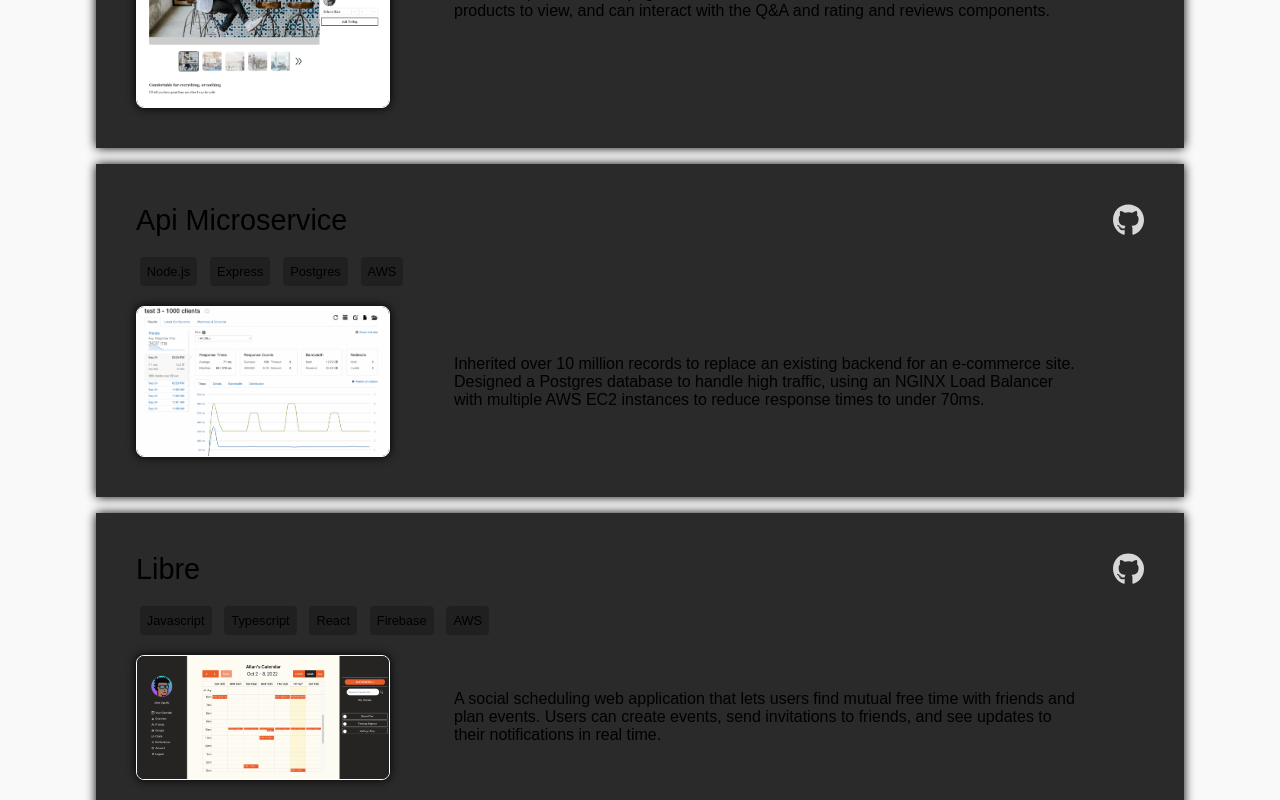
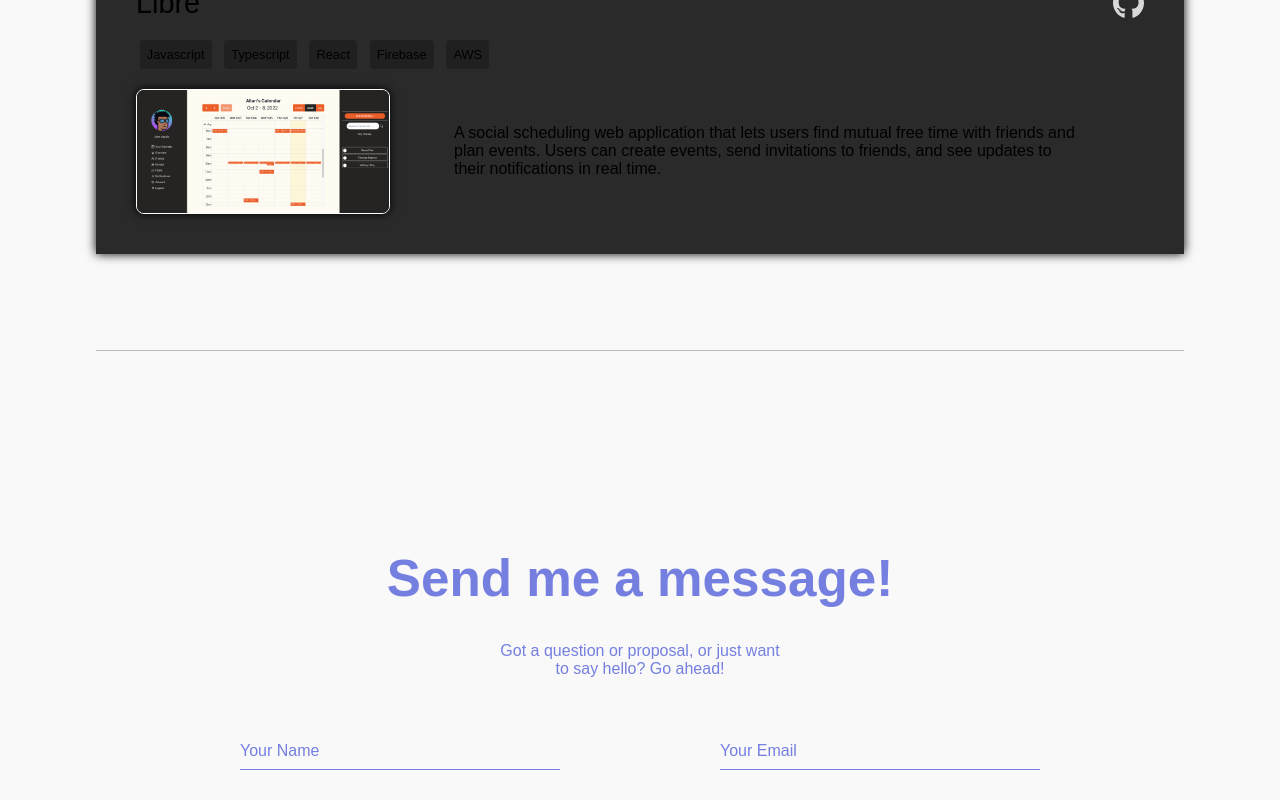
Before and after one commit to dantan510/portfolio-site, a React app: page / in a window 1280 px wide. Shown: the part 2742-3542 px from the top of the page. Built offline with nearby package versions, Linux system fonts and the light colour scheme.

Commit message:
Finish contact component

```diff
--- a/src/App.js
+++ b/src/App.js
@@ -15,22 +15,22 @@ const openLink = (url) => {
 
 const App = () => {
 
-  // const myRef = useRef(null)
-
-  // const executeScroll = (id) => {
-  //   const element = document.getElementById(id)
-  //   if (element) { myRef.current.scrollIntoView({ behavior: 'smooth' })}
-  // }
+  const executeScroll = (id) => {
+    const element = document.getElementById(id)
+    if (element) { element.scrollIntoView({ behavior: 'smooth' }) }
+  }
 
   return (
+
+
     <div className='app'>
-      <Header />
-      <Home openLink={openLink} />
-      <About />
+      <Header executeScroll={executeScroll}/>
+      <Home openLink={openLink} executeScroll={executeScroll}/>
+      {/* <About /> */}
       <Work />
       <Projects openLink={openLink} />
       <Contact openLink={openLink} />
-      <Footer />
+      {/* <Footer /> */}
     </div>
 
   )
--- a/src/pages/Contact.js
+++ b/src/pages/Contact.js
@@ -1,12 +1,15 @@
 import React, { useState, useRef, useEffect } from 'react';
 import { FontAwesomeIcon } from '@fortawesome/react-fontawesome'
-import { faGithub, faLinkedin } from "@fortawesome/free-brands-svg-icons"
+import { faGithub, faLinkedin, faArrowRightLong } from "@fortawesome/free-brands-svg-icons"
 import { faCopy, faDownload, faCheck } from '@fortawesome/free-solid-svg-icons'
+import emailjs from '@emailjs/browser'
+import { useForm } from 'react-hook-form'
+
 // import { resume } from '../images/resume.pdf'
 
 import '../styles/contact.css'
 
-const Contact = ({openLink}) => {
+const Contact = ({ openLink }) => {
   const [isCopied, setIsCopied] = useState(false)
 
   useEffect(() => {
@@ -18,11 +21,74 @@ const Contact = ({openLink}) => {
     }
   })
 
+  const {
+    register,
+    handleSubmit,
+    reset,
+    formState: { errors }
+  } = useForm();
+
+  const [disabled, setDisabled] = useState(false);
+  const [alertInfo, setAlertInfo] = useState({
+    display: false,
+    message: '',
+    type: '',
+  });
+
+
+  // Shows alert message for form submission feedback
+  const toggleAlert = (message, type) => {
+    setAlertInfo({ display: true, message, type });
+
+    // Hide alert after 5 seconds
+    setTimeout(() => {
+      setAlertInfo({ display: false, message: '', type: '' });
+    }, 5000);
+  };
+
+  // Function called on submit that uses emailjs to send email of valid contact form
+  const onSubmit = async (data) => {
+    // Destrcture data object
+    const { name, email, subject, message } = data;
+    try {
+      // Disable form while processing submission
+      setDisabled(true);
+
+      const templateParams = {
+        name,
+        email,
+        message
+      };
+
+      await emailjs.send(
+        process.env.REACT_APP_SERVICE_ID,
+        process.env.REACT_APP_TEMPLATE_ID,
+        templateParams,
+        process.env.REACT_APP_PUBLIC_KEY
+      );
+
+      // Display success alert
+      toggleAlert('Form submission was successful!', 'success');
+    } catch (e) {
+      console.error(e);
+      // Display error alert
+      toggleAlert('Uh oh. Something went wrong.', 'danger');
+    } finally {
+      // Re-enable form submission
+      setDisabled(false);
+      // Reset contact form fields after submission
+      reset();
+    }
+  };
+
+
   return (
     <div className='contact-container' id='contact'>
-      <div className='contact-title'>Contact</div>
-      <div>Please reach out regarding employment and networking opportunities. All inquires are welcome.</div>
-      <div className='contact-box'>
+      <div className='contact-header'>
+        <h1 className='contact-title'>Send me a message!</h1>
+        <div className='contact-sub'>Got a question or proposal, or just want <br /> to say hello? Go ahead!</div>
+      </div>
+      {/* <div className='contact-box'>
         <div className='contact-info'>
           <div className='email'>dantan510@gmail.com</div>
           <FontAwesomeIcon className={`icon ${isCopied ? 'check-icon copied' : 'copy-icon'}`} icon={isCopied ? faCheck : faCopy} onClick={() => {
@@ -34,10 +100,103 @@ const Contact = ({openLink}) => {
           <div className='download' onClick={() => openLink('https://drive.google.com/file/d/1Bp4YqqC35n3wIc6tdJTcYnQ2w3kQxz0u/view?usp=sharing')} >Download My Resume Here</div>
           <FontAwesomeIcon icon={faDownload} />
         </div>
-      </div>
+      </div> */}
+      <form className='form-container' onSubmit={handleSubmit(onSubmit)} noValidate>
+        <div className='form-wrapper'>
+          {/* form name */}
+          <div className='form-name input-data'>
+            <input
+              type='text'
+              name='name'
+              placeholder=''
+              {...register('name', {
+                required: { value: true, message: 'Please enter your name' },
+                maxLength: {
+                  value: 30,
+                  message: 'Please use 30 characters or less'
+                }
+              })}
+            ></input>
+            <label>Your Name</label>
+            {errors.name && <span className='error-message'>{errors.name.message}</span>}
+          </div>
+          {/* form email */}
+          <div className='form-email input-data'>
+            <input
+              placeholder=''
+              type='email'
+              name='email'
+              {...register('email', {
+                required: true,
+                pattern: /^[a-zA-Z0-9.!#$%&’*+/=?^_`{|}~-]+@[a-zA-Z0-9-]+(?:\.[a-zA-Z0-9-]+)*$/
+              })}
+            ></input>
+            <label>Your Email</label>
+            {errors.email && (
+              <span className='error-message'>Please enter a valid email address</span>
+            )}
+          </div>
+        </div>
+        {/* form message */}
+        <div className='form-message input-data'>
+          <textarea
+            placeholder=''
+            rows={1}
+            name='message'
+            {...register('message', {
+              required: true
+            })}
+          ></textarea>
+          <label>Your Message</label>
+          {errors.message && <span className='error-message'>Please enter a message</span>}
+        </div>
+        {/* button */}
+        <button className='submit-button' type='submit'>
+          SHOOT
+          <svg id='right-arrow' xmlns="http://www.w3.org/2000/svg" width="55" height="20" viewBox="0 0 72 22">
+            <path fill="none" stroke="#747fe0" strokeWidth="2" d="M.043 11.119h70.714M60.917 1.319l9.8 9.8-9.8 9.8" />
+          </svg>
+        </button>
+      </form>
+      {alertInfo.display && (
+        <div className={`alert alert-${alertInfo.type} alert-dismissible mt-5`} role='alert'>
+          {alertInfo.message}
+          <button
+            type='button'
+            className='btn-close'
+            data-bs-dismiss='alert'
+            aria-label='Close'
+            onClick={() =>
+              setAlertInfo({ display: false, message: '', type: '' })
+            } // Clear the alert when close button is clicked
+          ></button>
+        </div>
+      )}
     </div>
   )
 
 }
 
+{/* <div className='contact-container' id='contact'>
+  <div className='contact-header'>
+    <h1 className='contact-title'>Send me a message!</h1>
+    <div className='contact-sub'>Got a question or proposal, or just want <br /> to say hello? Go ahead!</div>
+  </div>
+  <div className='contact-form'>
+    <div className='form-name-email'>
+      <div className='form-name'>
+        <label for='name'>Your Name</label>
+        <input id='name' placeholder='Enter your name' type='text' name='name' required='required'></input>
+      </div>
+      <div className='form-email'>
+        <label for='email'>Email Address</label>
+        <input id='email' placeholder='Enter your email address' type='email' name='_replyto' required='required'></input>
+      </div>
+    </div>
+    <div className='form-message'>
+      <label>Your Message</label>
+      <textarea placeholder='Hi, I would love to contact you for...' name='message' required='required' minlength='10'></textarea>
+    </div>
+  </div> */}
+
 export default Contact
--- a/src/styles/app.css
+++ b/src/styles/app.css
@@ -1,9 +1,9 @@
-body, html {
-  width: 100%;
-  margin: auto;
+body {
+  margin: 0;
+  padding: 0;
 }
 
-.app {
+/* .app {
   display: flex;
   flex-direction: column;
-}
+} */
--- a/src/styles/contact.css
+++ b/src/styles/contact.css
@@ -1,44 +1,115 @@
+:root {
+  --purple: #747fe0;
+}
+
 .contact-container {
+  min-height: 100vh;
   display: flex;
   flex-direction: column;
+  justify-content: center;
   align-items: center;
-  gap: 1em;
-  margin: 0 6em;
-  padding: 5em 0;
-  border-bottom: 1px solid #bbbbbb;
+  gap: 4em;
+  /* border-bottom: 1px solid var(--purple); */
+}
+
+.contact-header {
+  color: var(--purple);
+  text-align: center;
 }
 
 .contact-title {
-  font-size: 2em;
+  font-size: 3.2em;
+}
+
+.form-container {
+  display: flex;
+  flex-direction: column;
+  gap: 4em;
+}
+
+.form-wrapper {
+  display: flex;
+  flex-direction: row;
+  gap: 10em;
+}
+
+input,
+textarea {
+  height: 100%;
+  width: 100%;
+  background-color: #F9F9F9;
+  padding-bottom: 0.5em;
+  outline: none;
+  border: none;
+  border-bottom: 1px solid var(--purple);
+  font-size: 1em;
+  box-sizing: border-box;
+}
+
+textarea {
+  resize: none;
+}
+
+label {
+  color: var(--purple);
+  position: absolute;
+  pointer-events: none;
+  transition: all 0.4s ease;
+}
+
+.form-message {
+  position: relative;
+}
+
+.form-message label {
+  left: 0;
+}
+
+input:focus:valid~label,
+textarea:focus:valid~label,
+input:not(:placeholder-shown)~label,
+textarea:not(:placeholder-shown)~label {
+  transform: translateY(-25px);
+}
+
+.form-name,
+.form-email {
+  display: flex;
+  flex-direction: column;
+  width: 20em;
+}
+
+.input-data input:-webkit-autofill {
+  -webkit-box-shadow: white inset;
+  transition: background-color 5000s ease-in-out 0s;
+}
+
+.error-message {
+  padding-top: 0.5em;
 }
 
 .contact-box {
   display: flex;
   align-items: center;
-  gap: 1em;
+  gap: 4em;
 }
 
 .contact-info {
   display: flex;
-  padding: 1em;
-  border: 0.1em solid white;
+  justify-content: center;
+  background-color: white;
+  min-width: 20vh;
+  padding: 1.1em;
   border-radius: 0.5em;
-  background-color: grey;
   gap: 0.6em;
   cursor: pointer;
 }
 
-.copy-icon, .check-icon {
+.copy-icon,
+.check-icon {
   cursor: pointer;
   transition: transform 0.5s ease
 }
-
-
-/* .copy-icon:hover, .check-icon:hover {
-  color: rgb(176, 176, 227);
-  transform: translateY(-3px);
-  transform: scale(1.2);
- } */
 
 .icon {
   transition: transform 0.5s ease-out, opacity 0.5s ease-in;
@@ -59,3 +130,36 @@
   transform: scale(1.2);
   opacity: 1;
 }
+
+.submit-button {
+  display: flex;
+  justify-content: center;
+  align-items: center;
+  align-self: center;
+  font-size: 15px;
+  width: 40%;
+  padding: 1.25em 3em;
+  border: 1px solid var(--purple);
+  color: var(--purple);
+  cursor: pointer;
+  background: linear-gradient(to left, white 50%, var(--purple) 50%) right;
+  background-size: 200% 100%;
+  transition: all 0.3s ease-out;
+}
+
+.submit-button:hover {
+  background-position: left bottom;
+  color: white;
+}
+
+#right-arrow {
+  margin-left: 1.55em;
+}
+
+#right-arrow path {
+  transition: all 0.3s ease-out; /* Add transition effect */
+}
+
+.submit-button:hover #right-arrow path {
+  stroke: white; /* Change arrow color to white on hover */
+}
```
